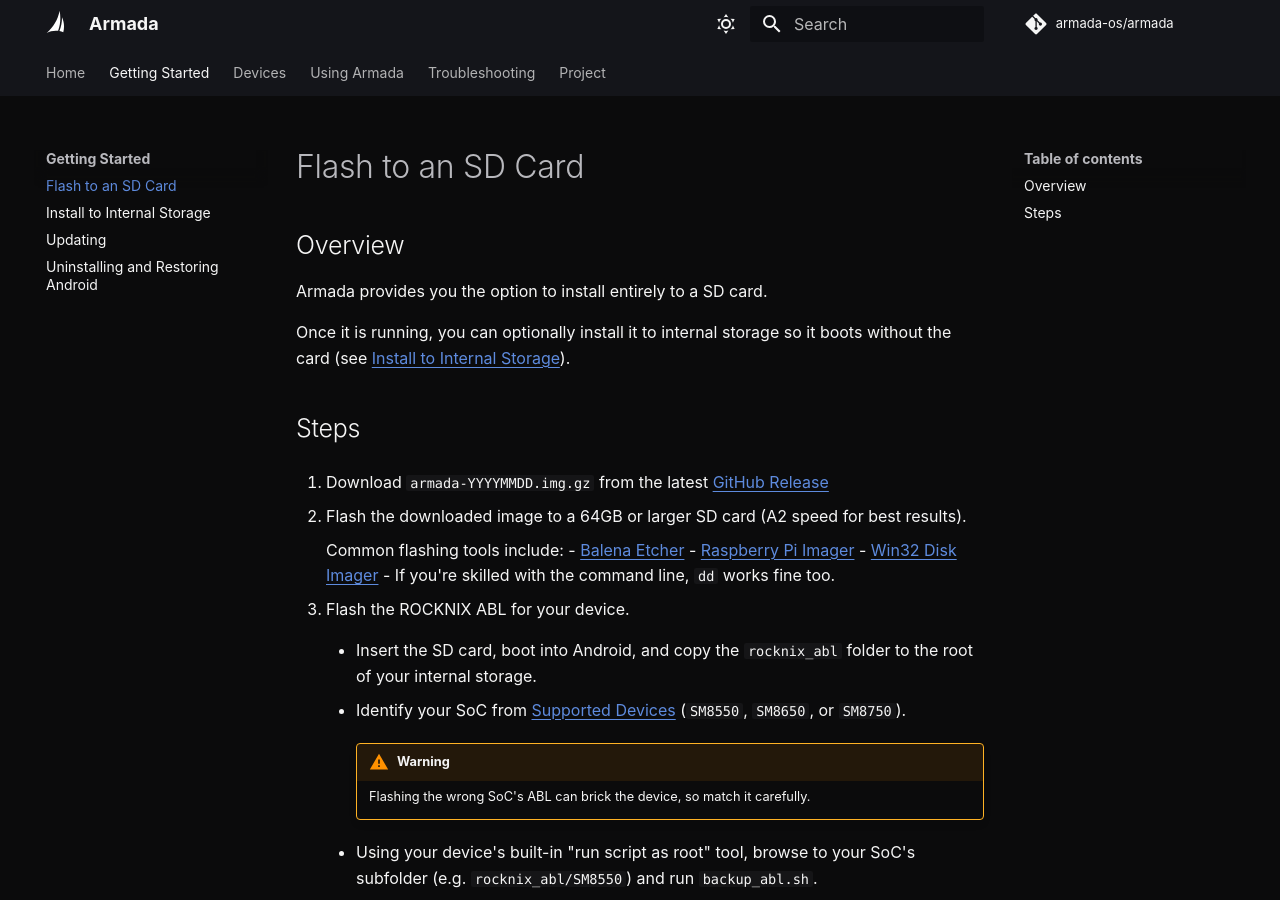
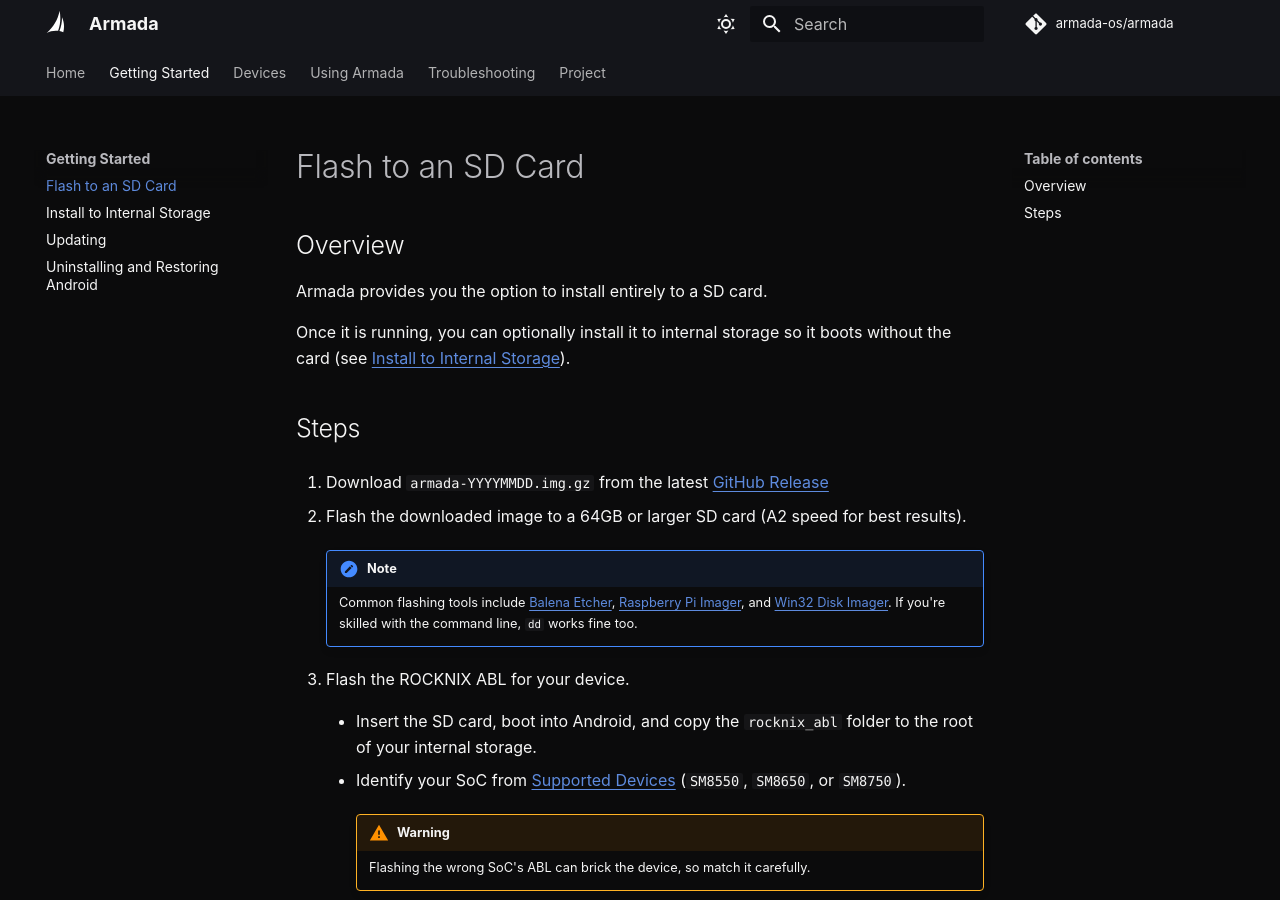
Before and after one commit to armada-os/armadaos.dev, an MkDocs documentation site: the page built from docs/getting-started/flashing-to-an-sd-card.md, in a window 1280 px wide and 900 px high. Built offline with MkDocs 1.6.1 and Material for MkDocs 9.7.7, drawn with Linux system fonts in a browser that asks for light colours; comment, search, counter and statistics services are not loaded.

Commit message:
fix(install): readd note and fix spacing

```diff
--- a/docs/getting-started/flashing-to-an-sd-card.md
+++ b/docs/getting-started/flashing-to-an-sd-card.md
@@ -9,11 +9,9 @@
 
 2. Flash the downloaded image to a 64GB or larger SD card (A2 speed for best results).
 
-    Common flashing tools include:
-    - [Balena Etcher](https://www.balena.io/etcher/)
-    - [Raspberry Pi Imager](https://www.raspberrypi.com/software/)
-    - [Win32 Disk Imager](https://sourceforge.net/projects/win32diskimager/)
-    - If you're skilled with the command line, `dd` works fine too.
+    !!! note
+
+        Common flashing tools include [Balena Etcher](https://www.balena.io/etcher/), [Raspberry Pi Imager](https://www.raspberrypi.com/software/), and [Win32 Disk Imager](https://sourceforge.net/projects/win32diskimager/). If you're skilled with the command line, `dd` works fine too.
 
 3. Flash the ROCKNIX ABL for your device.
 
```
